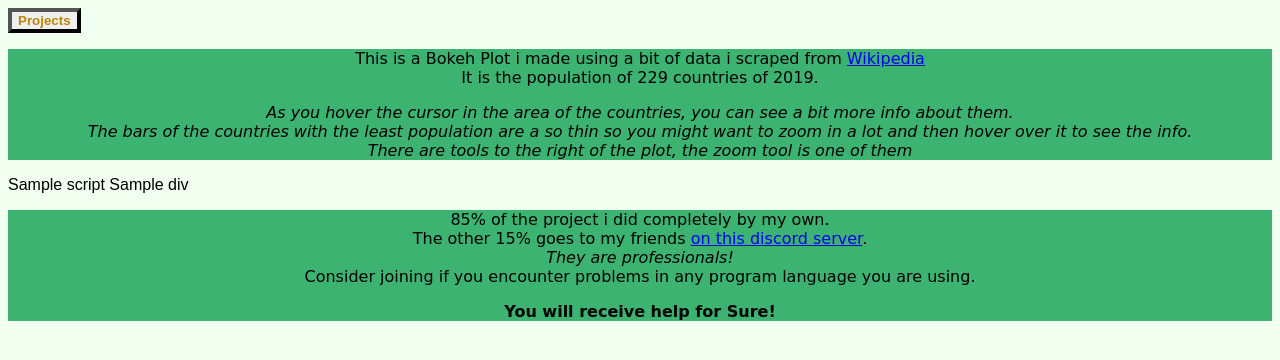
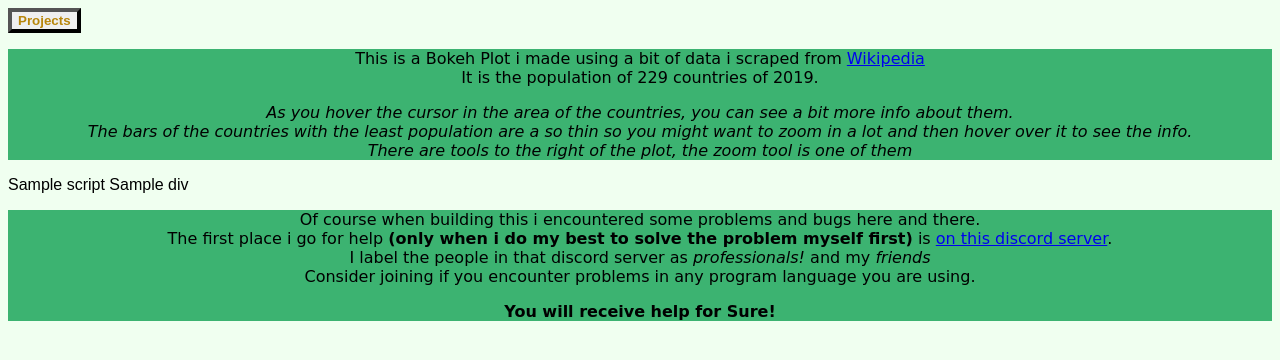
Before and after one commit to Beefy-py/myFirstWebsite, a Flask app: template templates/country_data2019_plot.html in a window 1280 px wide. Shown: the top 360 px of the page. Run offline with Flask 2, Linux system fonts and the light colour scheme; the template is opened without the code that fills it: most values are stand-ins (such as "Sample title", 1, 10 or a date in 2020).

Commit message:
changestocredit

```diff
--- a/templates/country_data2019_plot.html
+++ b/templates/country_data2019_plot.html
@@ -28,9 +28,9 @@
     {{ div | safe}}
 
     <div class="container0">
-        <p>85% of the project i did completely by my own.
-            <br>The other 15% goes to my friends <a target='_blank' href="https://discord.gg/python">on this discord server</a>.
-            <br><em>They are professionals!</em>
+        <p>Of course when building this i encountered some problems and bugs here and there.
+            <br>The first place i go for help <b>(only when i do my best to solve the problem myself first)</b> is <a target='_blank' href="https://discord.gg/python">on this discord server</a>.
+            <br>I label the people in that discord server as <em>professionals!</em> and my <em>friends</em>
             <br>Consider joining if you encounter problems in any program language you are using.</p>
         <p>
             <b>You will receive help for Sure!</b>
```
